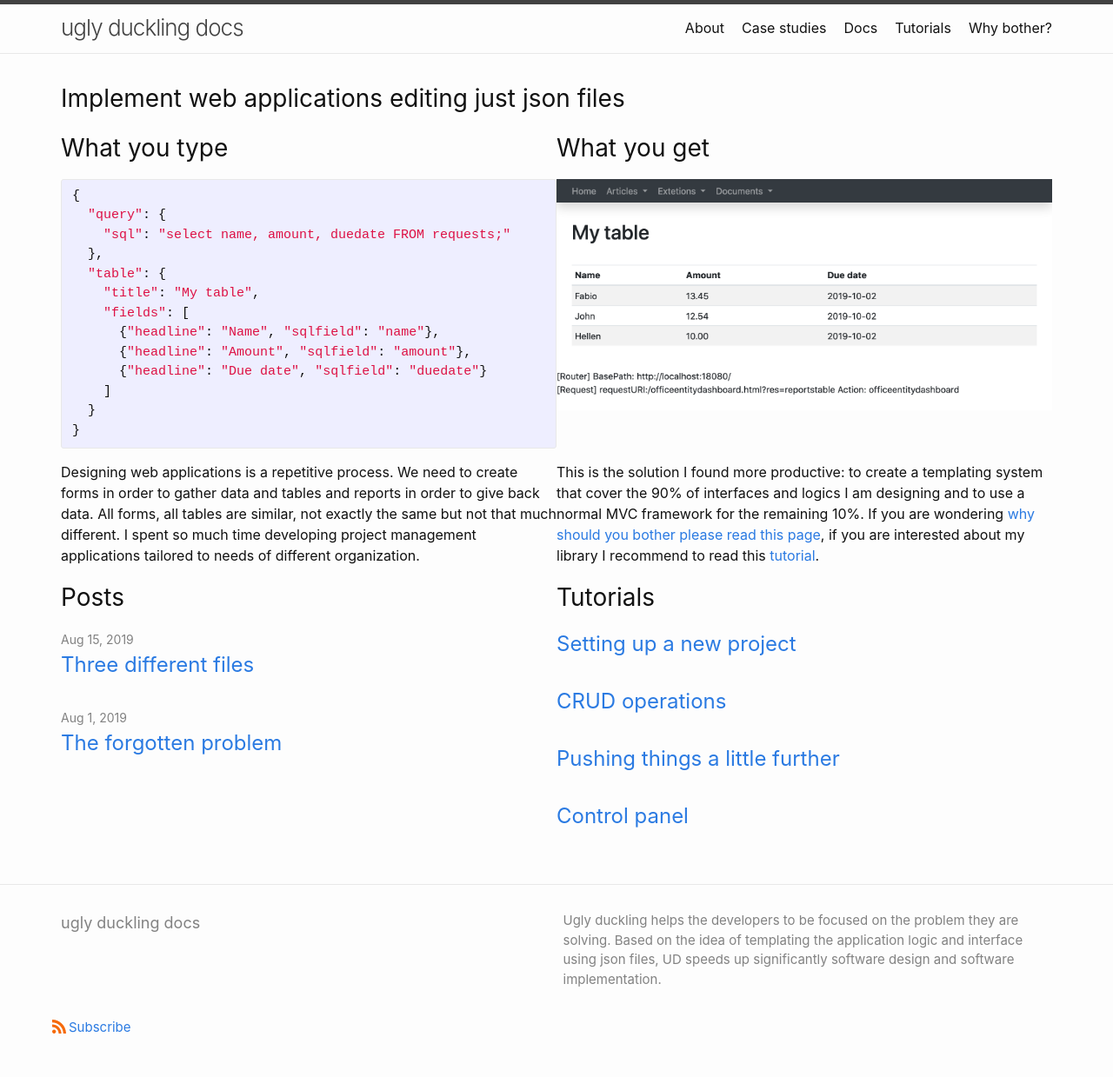
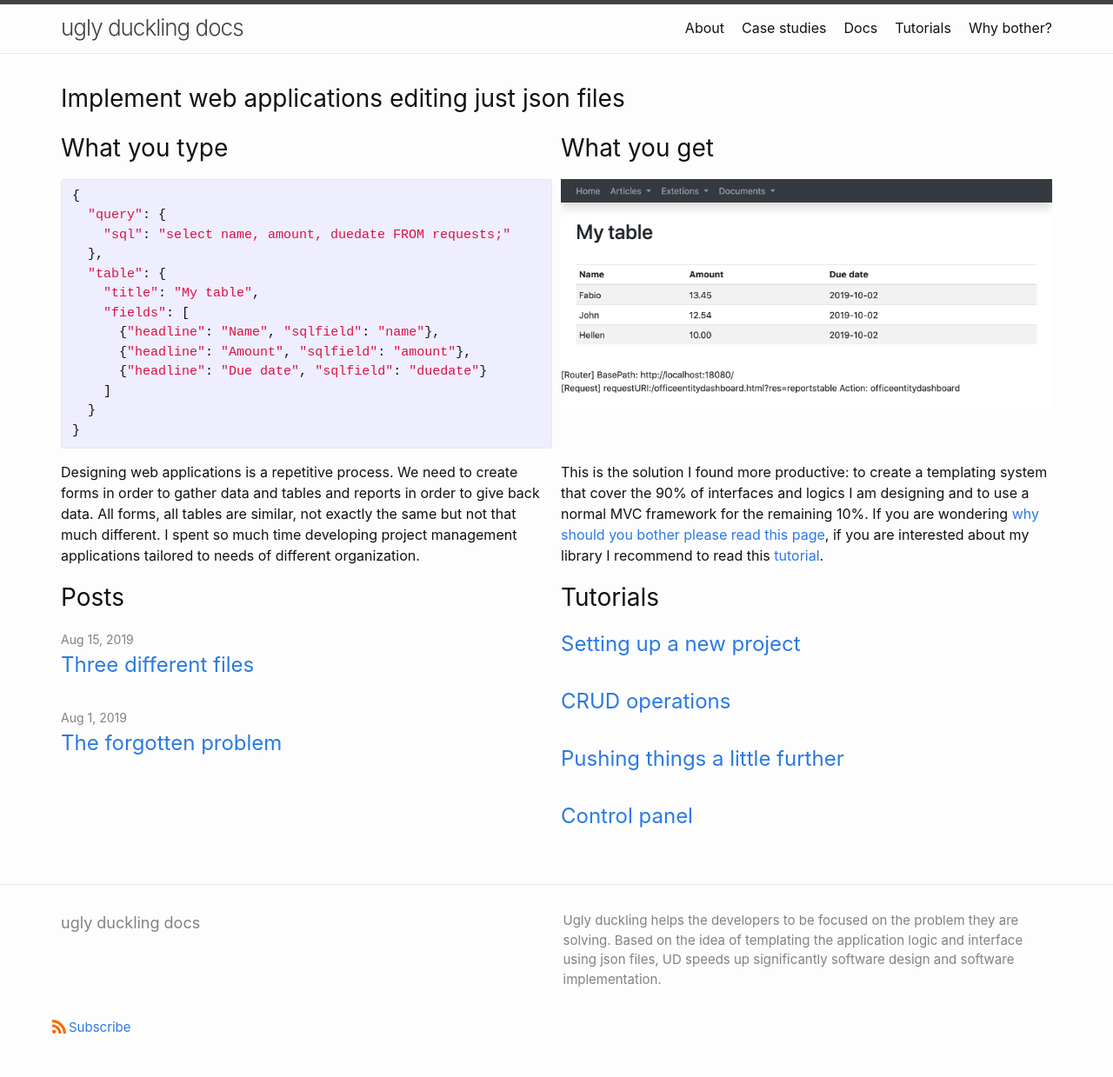
Before and after one commit to fabiomattei/uddocs, a Jekyll site: the page built from index.md, in a window 1280 px wide. Shown: the whole page at 87% size. Built offline with Jekyll 4.4.1, drawn with Linux system fonts in a browser that asks for light colours.

Commit message:
adding some grid gap

```diff
--- a/_sass/minima/_custom.scss
+++ b/_sass/minima/_custom.scss
@@ -15,6 +15,7 @@
 
 @media (min-width: 750px) {
   .home-page-posts {
+	grid-gap: 10px;
 	grid-template-columns: 1fr 1fr;
 	grid-template-rows: auto;
     grid-template-areas:
```
